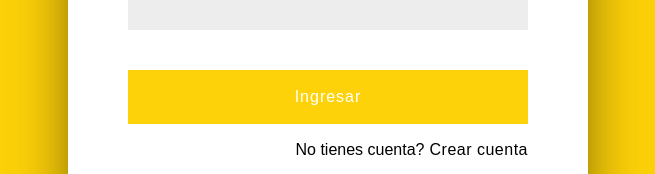
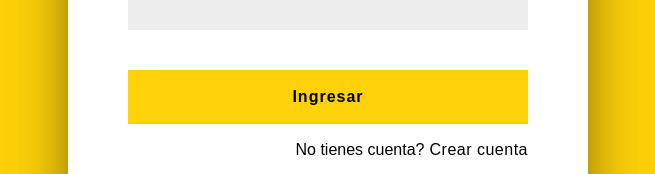
Before and after one commit to felipemontes/treinta-web, a React (Create React App) app: page /about in a window 1280 px wide. Shown: the part 429-603 px from the top of the page, without its empty margins (312-967 px from the left). Built offline with nearby package versions, Linux system fonts and the light colour scheme; no server answers; the HTML template or start-up script is replaced by a standard one; what react-google-maps would draw is missing.

Commit message:
[Add]: changed display in about section

```diff
--- a/src/components/Login.js
+++ b/src/components/Login.js
@@ -45,7 +45,7 @@ const Login = (props) => {
         <div className="btnContainer">
           {hasAccount ? (
             <>
-              <button onClick={handleSignup}>Crear cuenta</button>
+              <button className="loginBtn" onClick={handleSignup}>Crear cuenta</button>
               <p>
                 Tienes cuenta?
                 <span onClick={() => setHasAccount(!hasAccount)}>Ingresar</span>
@@ -53,7 +53,7 @@ const Login = (props) => {
             </>
           ) : (
             <>
-              <button onClick={handleLogin}>Ingresar</button>
+              <button className="loginBtn" onClick={handleLogin}>Ingresar</button>
               <p>
                 No tienes cuenta?
                 <span onClick={() => setHasAccount(!hasAccount)}>
--- a/src/components/styles/Login.css
+++ b/src/components/styles/Login.css
@@ -83,3 +83,8 @@ button {
   color: red;
   font-size: 16px;
 }
+
+.loginBtn {
+  color: #000000;
+  font-weight: 600;
+}
--- a/src/pages/About.js
+++ b/src/pages/About.js
@@ -6,7 +6,13 @@ const About = () => {
   return (
     <>
       <div className="about-section">
-        <img src="https://www.treinta.co/wp-content/uploads/2020/09/DobleScreen.png"></img>
+        <div className="app-screen">
+          <img
+            src="https://www.treinta.co/wp-content/uploads/2020/09/DobleScreen.png"
+            alt="app"
+          ></img>
+        </div>
+        <div>
           <h1>Treinta - ¡Aplicación financiera gratuita!</h1>
           <p>
             Gestiona las transacciones de tu negocio, conoce la utilidad de tu
@@ -14,9 +20,10 @@ const About = () => {
             eficazmente.
           </p>
           <p>
-          Ayuda a tu negocio a crecer más con Treinta, la aplicación financiera
-          gratuita. ¡Treinta es gratis, seguro y fácil de usar!
+            Ayuda a tu negocio a crecer más con Treinta, la aplicación
+            financiera gratuita. ¡Treinta es gratis, seguro y fácil de usar!
           </p>
+        </div>
       </div>
       <h1 className="title">Descubre las ventajas de usar Treinta</h1>
       <div className="row">
--- a/src/pages/BusinessMap.js
+++ b/src/pages/BusinessMap.js
@@ -1,4 +1,5 @@
 import React from "react";
+import Navbar from "../components/Navbar";
 import Map from "../components/Map.js";
 import credentials from "../credentials";
 import "./css/BusinessMap.css";
--- a/src/pages/css/About.css
+++ b/src/pages/css/About.css
@@ -84,6 +84,10 @@ html {
   margin-bottom: 0px;
 }
 
+.app-screen {
+  float: left;
+}
+
 @media screen and (max-width: 650px) {
   .column {
     width: 100%;
```
Lines whose indentation alone changed are shown as unchanged.
